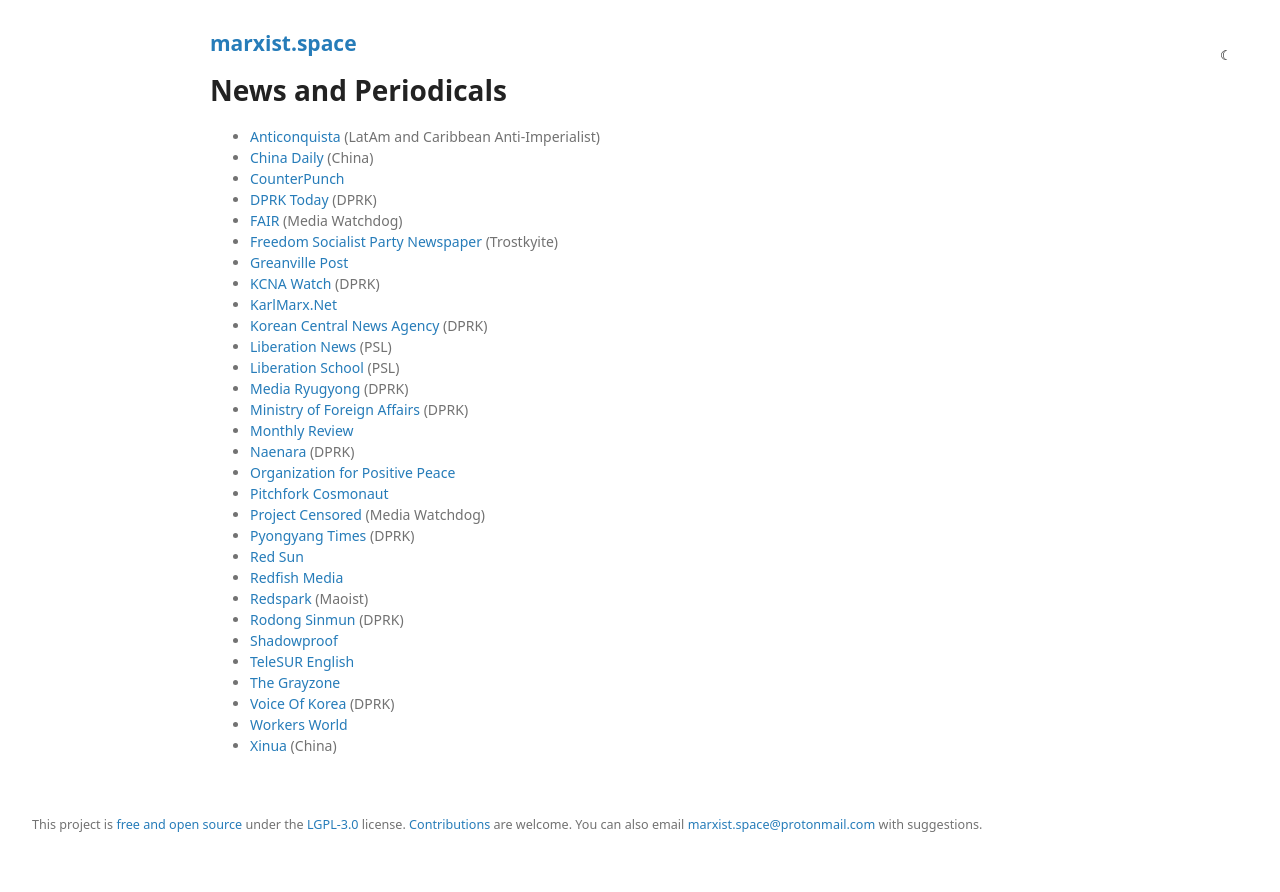
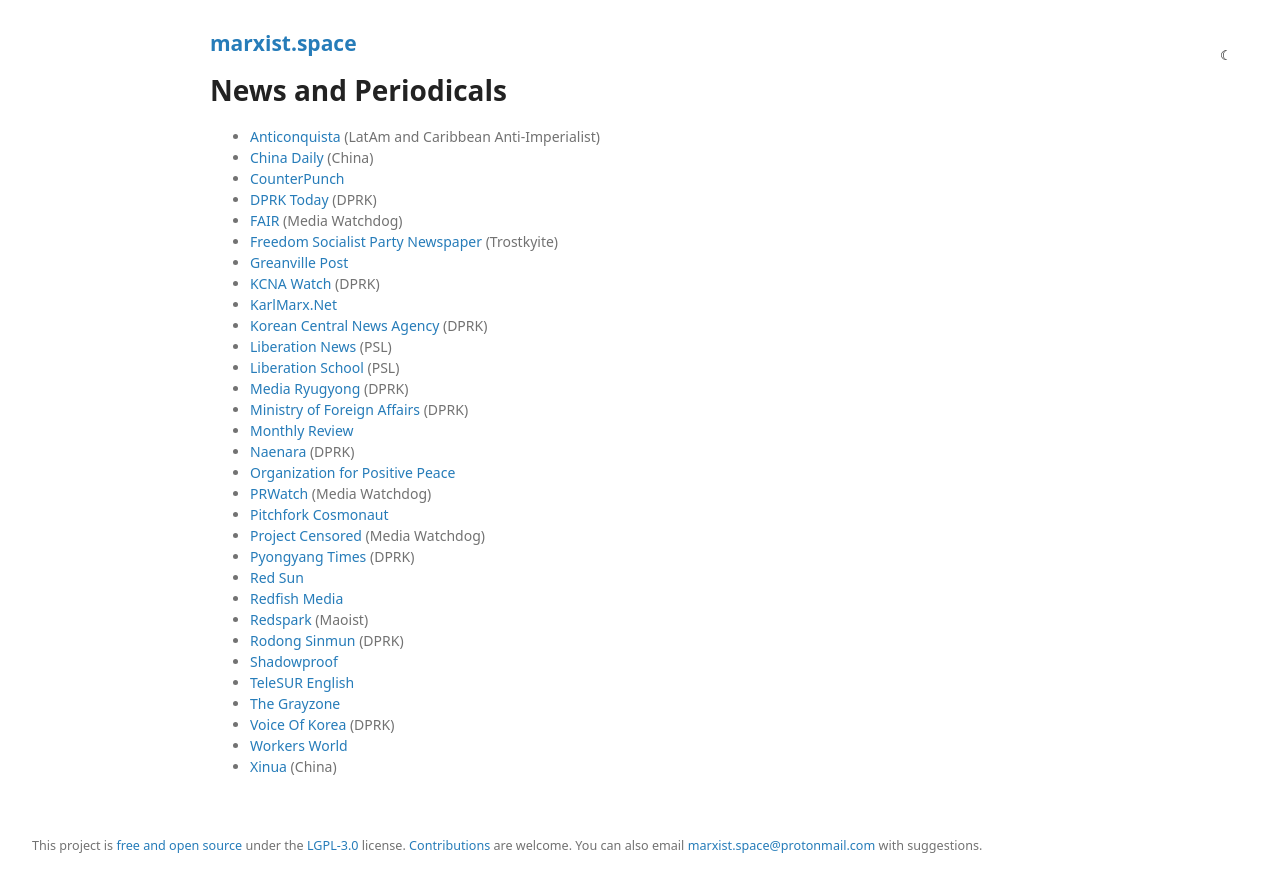
Before and after one commit to prolesoft/marxist.space, a Jekyll site: the page built from news.md, in a window 1280 px wide. Shown: the top 892 px of the page. Built offline with Jekyll 4.4.1, drawn with Linux system fonts in a browser that asks for light colours; our own code applies the rules of GitHub Pages for plain Markdown files.

Commit message:
chore: link

```diff
--- a/news.md
+++ b/news.md
@@ -23,6 +23,7 @@
 * [Monthly Review](https://monthlyreview.org/)
 * [Naenara](https://www.naenara.com.kp/) (DPRK)
 * [Organization for Positive Peace](https://forpositivepeace.org/)
+* [PRWatch](https://www.prwatch.org/) (Media Watchdog)
 * [Pitchfork Cosmonaut](https://pitchforkcosmonaut.org/)
 * [Project Censored](https://www.projectcensored.org/) (Media Watchdog)
 * [Pyongyang Times](https://www.pyongyangtimes.com.kp/) (DPRK)
```
